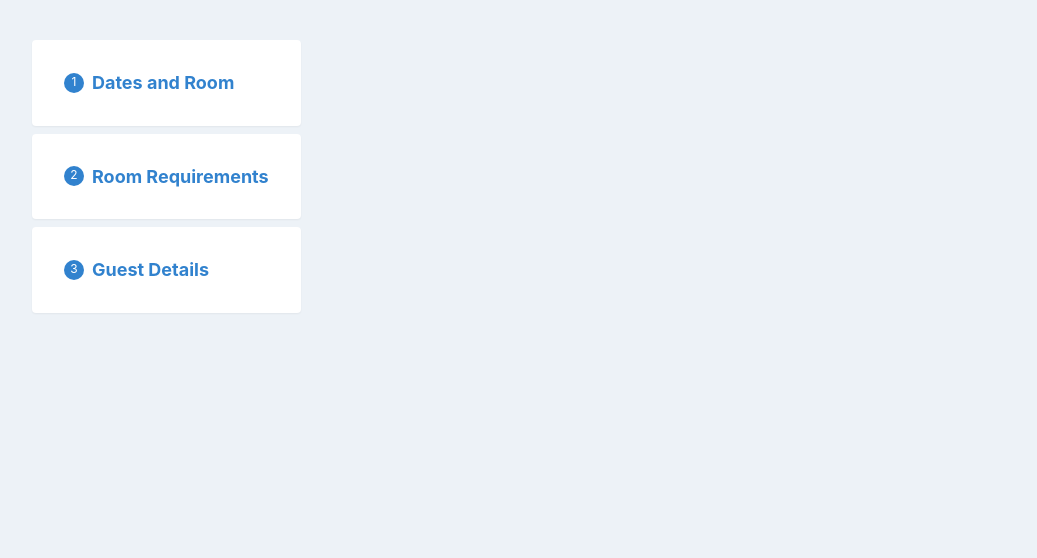
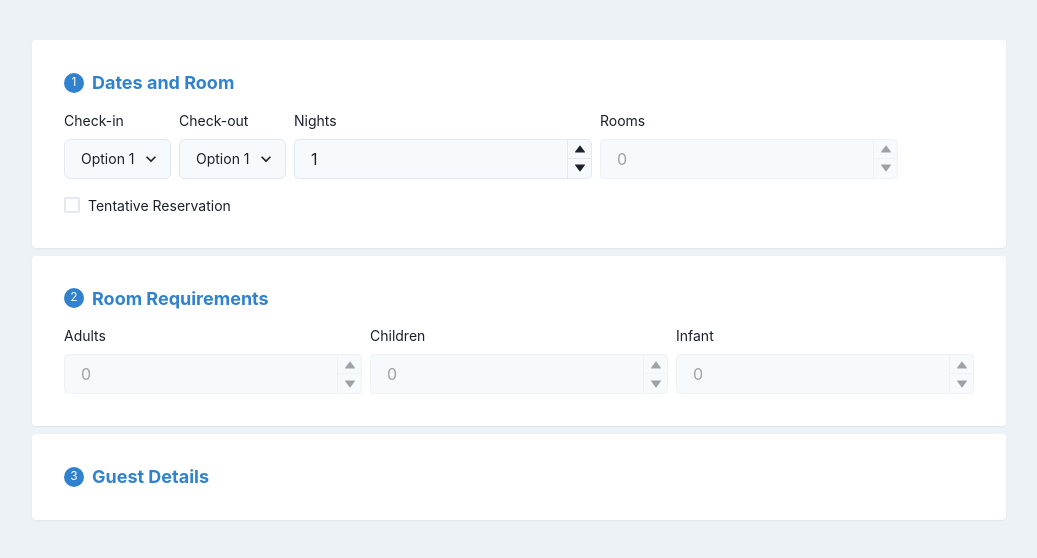
Before and after one commit to N-Nikolaev/socialpinpoint-tech-test, a React (Vite) app: page / in a window 1280 px wide. Shown: the top 558 px of the page, without its empty margins (8-1045 px from the left). Built offline with nearby package versions, Linux system fonts and the light colour scheme.

Commit message:
Add 'Dates and Room' card to App component

```diff
--- a/src/App.tsx
+++ b/src/App.tsx
@@ -1,14 +1,160 @@
-import { Flex, Stack } from '@chakra-ui/layout'
+import { Checkbox } from '@chakra-ui/checkbox'
+import {
+  Box,
+  Flex,
+  HStack,
+  Stack,
+  Text } from '@chakra-ui/layout'
+import { NumberInput, NumberInputField, NumberInputStepper, NumberIncrementStepper, NumberDecrementStepper } from '@chakra-ui/number-input'
+import { Select } from '@chakra-ui/select'
 import React from 'react'
 import InputCard from './components/InputCard/InputCard'
 
 const App: React.FC = () => {
+
+//TODO Text and Layer Styles
   return (
     <Flex h='100vh' background='gray.100' p={10}>
       <Stack>
-        <InputCard number={1} title='Dates and Room'>Text</InputCard>
-        <InputCard number={2} title='Room Requirements'>Text</InputCard>
+
+        <InputCard number={1} title='Dates and Room'>
+          <HStack>
+            <Stack>
+              <Text fontSize='sm'>
+                Check-in
+              </Text>
+
+{/* //TODO State: Check-in dates */}
+              <Select
+                bg='gray.50'
+                fontSize='sm'>
+                <option value="option1">Option 1</option>
+                <option value="option2">Option 2</option>
+                <option value="option3">Option 3</option>
+              </Select>
+            </Stack>
+
+            <Stack>
+              <Text fontSize='sm'>
+                Check-out
+              </Text>
+
+{/* //TODO State: Check-out dates */}
+              <Select
+                bg='gray.50'
+                fontSize='sm'>
+                <option value="option1">Option 1</option>
+                <option value="option2">Option 2</option>
+                <option value="option3">Option 3</option>
+              </Select>
+            </Stack>
+
+            <Stack>
+              <Text fontSize='sm'>
+                Nights
+              </Text>
+
+              <NumberInput
+                defaultValue={1}
+                min={0}
+                bg='gray.50'
+                fontSize='sm'>
+                <NumberInputField />
+                <NumberInputStepper>
+                  <NumberIncrementStepper />
+                  <NumberDecrementStepper />
+                </NumberInputStepper>
+              </NumberInput>
+            </Stack>
+
+            <Stack>
+              <Text fontSize='sm'>
+                Rooms
+              </Text>
+
+              <NumberInput
+                isDisabled
+                defaultValue={0}
+                min={0}
+                bg='gray.50'
+                fontSize='sm'>
+                <NumberInputField />
+                <NumberInputStepper>
+                  <NumberIncrementStepper />
+                  <NumberDecrementStepper />
+                </NumberInputStepper>
+              </NumberInput>
+            </Stack>
+          </HStack>
+
+          <Checkbox>
+            <Text fontSize='sm'>Tentative Reservation</Text>
+          </Checkbox>
+        </InputCard>
+
+        <InputCard number={2} title='Room Requirements'>
+          <HStack>
+            <Stack>
+              <Text fontSize='sm'>
+                Adults
+              </Text>
+
+              <NumberInput
+                isDisabled
+                defaultValue={0}
+                min={0}
+                bg='gray.50'
+                fontSize='sm'>
+                <NumberInputField />
+                <NumberInputStepper>
+                  <NumberIncrementStepper />
+                  <NumberDecrementStepper />
+                </NumberInputStepper>
+              </NumberInput>
+            </Stack>
+
+            <Stack>
+              <Text fontSize='sm'>
+                Children
+              </Text>
+
+              <NumberInput
+                isDisabled
+                defaultValue={0}
+                min={0}
+                bg='gray.50'
+                fontSize='sm'>
+                <NumberInputField />
+                <NumberInputStepper>
+                  <NumberIncrementStepper />
+                  <NumberDecrementStepper />
+                </NumberInputStepper>
+              </NumberInput>
+            </Stack>
+
+            <Stack>
+              <Text fontSize='sm'>
+                Infant
+              </Text>
+
+              <NumberInput
+                isDisabled
+                defaultValue={0}
+                min={0}
+                bg='gray.50'
+                fontSize='sm'>
+                <NumberInputField />
+                <NumberInputStepper>
+                  <NumberIncrementStepper />
+                  <NumberDecrementStepper />
+                </NumberInputStepper>
+              </NumberInput>
+            </Stack>
+          </HStack>
+        </InputCard>
+
         <InputCard number={3} title='Guest Details'>Text</InputCard>
+
       </Stack>
     </Flex>
   )
```
